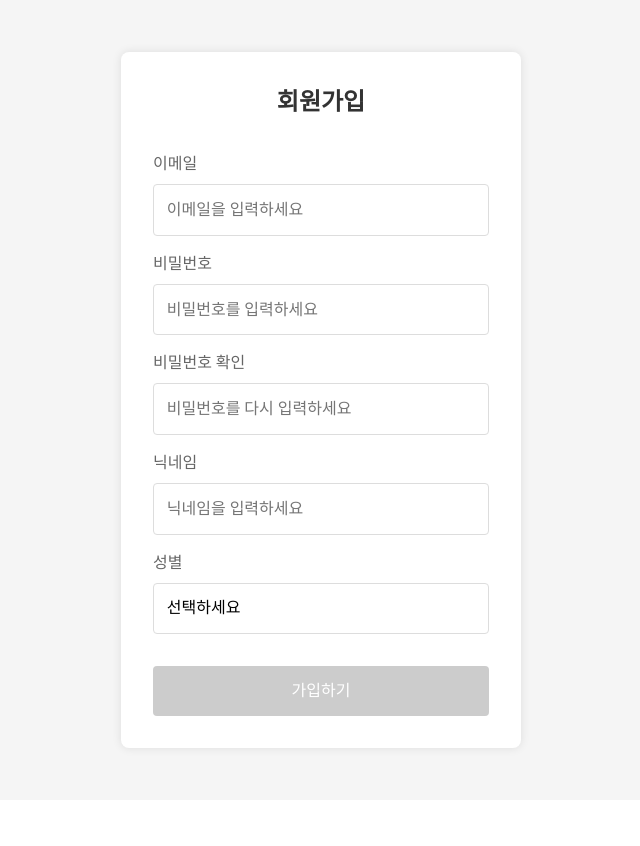
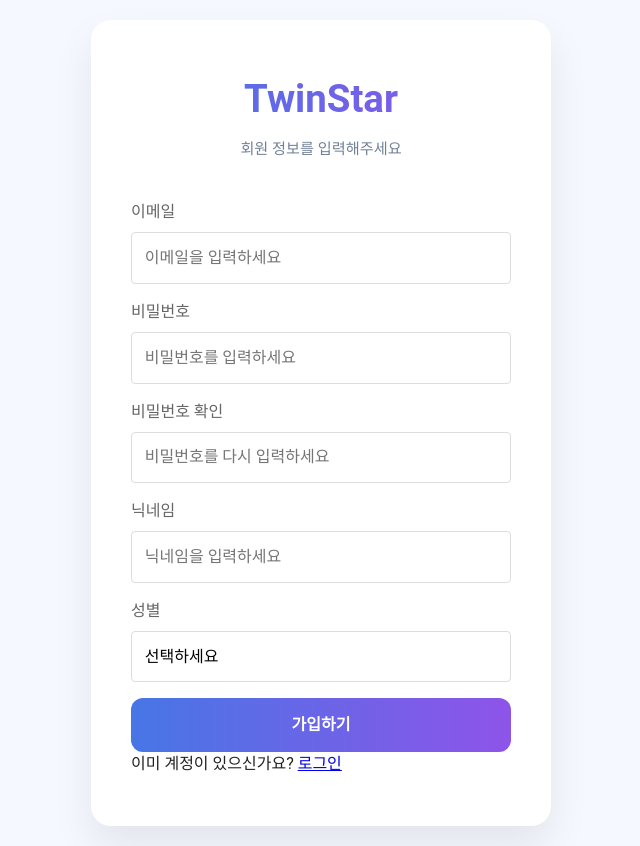
Before and after one commit to beyond-sw-camp/be11-2nd-TWINSTAR-FE, a Vue app: page /user/create in a window 1280 px wide. Shown: the whole page, without its empty margins (319-959 px from the left). Before the commit the page ends 800 px from the top, so only its background shows below. Built offline with nearby package versions, Linux system fonts and the light colour scheme.

Commit message:
회원가입 페이지 디자인 수정

```diff
--- a/src/views/UserCreate.vue
+++ b/src/views/UserCreate.vue
@@ -1,7 +1,10 @@
 <template>
   <div class="signup-container">
     <div class="signup-box">
-      <h2>회원가입</h2>
+      <div class="logo-area">
+        <h1>TwinStar</h1>
+        <p class="subtitle">회원 정보를 입력해주세요</p>
+    </div>
       <form @submit.prevent="create" class="signup-form">
         <div class="form-group">
           <label>이메일</label>
@@ -76,6 +79,9 @@
         >
           가입하기
         </button>
+        <div class="register-link">
+          이미 계정이 있으신가요? <router-link to="/user/login">로그인</router-link>
+        </div>
       </form>
     </div>
   </div>
@@ -232,16 +238,37 @@ export default {
   justify-content: center;
   align-items: center;
   min-height: 100vh;
-    background-color: #f5f5f5;
+  background: #f6f8ff;
+  padding: 20px;
 }
 
 .signup-box {
   background: white;
-    padding: 2rem;
-    border-radius: 8px;
-    box-shadow: 0 0 10px rgba(0,0,0,0.1);
+  padding: 50px 40px;
+  border-radius: 20px;
+  box-shadow: 0 20px 40px rgba(0, 0, 0, 0.08);
   width: 100%;
-    max-width: 400px;
+  max-width: 460px;
+  position: relative;
+  overflow: hidden;
+}
+
+.logo-area {
+  text-align: center;
+  margin-bottom: 40px;
+}
+h1 {
+  color: #2d3748;
+  font-size: 2.4rem;
+  font-weight: 700;
+  margin-bottom: 10px;
+  background: linear-gradient(90deg, #4776E6, #8E54E9);
+  -webkit-background-clip: text;
+  -webkit-text-fill-color: transparent;
+}
+.subtitle {
+  color: #718096;
+  font-size: 0.95rem;
 }
 
 h2 {
@@ -286,14 +313,15 @@ input.is-invalid:focus {
 
 .signup-button {
   width: 100%;
-    padding: 0.8rem;
-    background-color: #007bff;
+  padding: 15px;
+  border: none;
+  border-radius: 12px;
+  font-size: 1rem;
+  font-weight: 600;
   color: white;
-    border: none;
-    border-radius: 4px;
-    font-size: 1rem;
+  background: linear-gradient(90deg, #4776E6, #8E54E9);
   cursor: pointer;
-    margin-top: 1rem;
+  transition: all 0.3s ease;
 }
 
 .signup-button:disabled {
```
Also changed, not shown: public/logo.png, public/logo2.png (added). Lines whose indentation alone changed are shown as unchanged.
